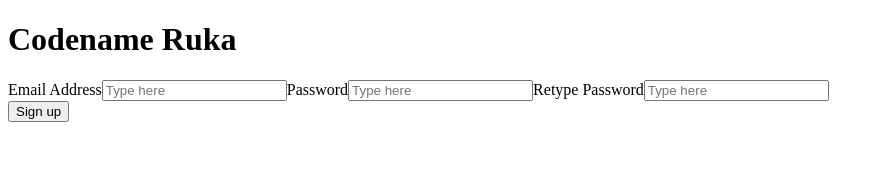
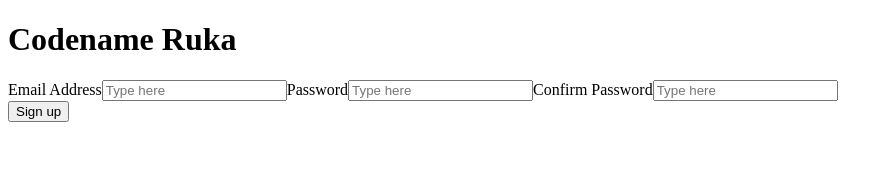
Before and after one commit to SpiralNuggets/CodenameRuka, a Next.js app: page /register in a window 1280 px wide. Shown: the top 171 px of the page, without its empty margins (0-893 px from the left). Built offline with nearby package versions, Linux system fonts and the light colour scheme.

Commit message:
refactor(register): change label from 'Retype' to 'Confirm' for clarity

```diff
--- a/src/pages/register.tsx
+++ b/src/pages/register.tsx
@@ -25,7 +25,7 @@ const register = () => {
               placeholder="Type here"
               className="input input-bordered bg-white !outline-neutral-500 shadow"
             />
-            <label className="label">Retype Password</label>
+            <label className="label">Confirm Password</label>
             <input
               type="text"
               placeholder="Type here"
```
